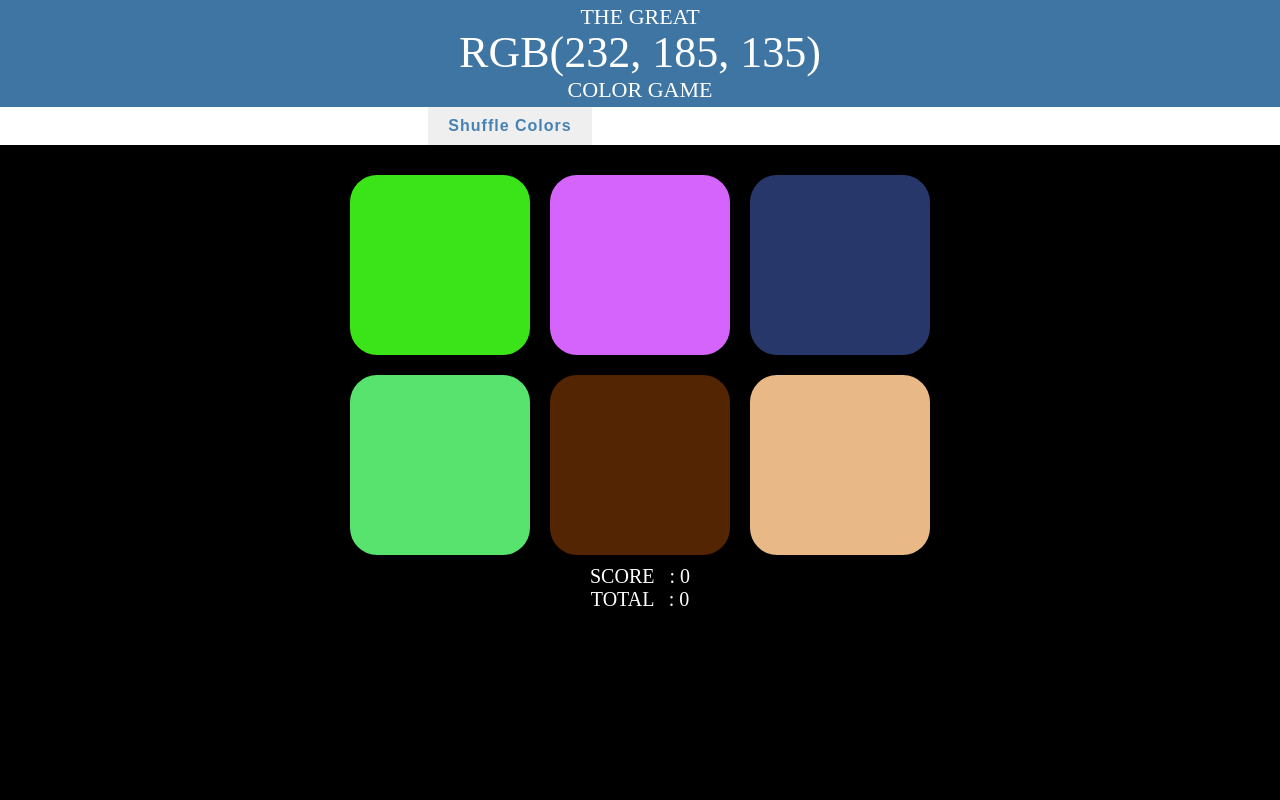
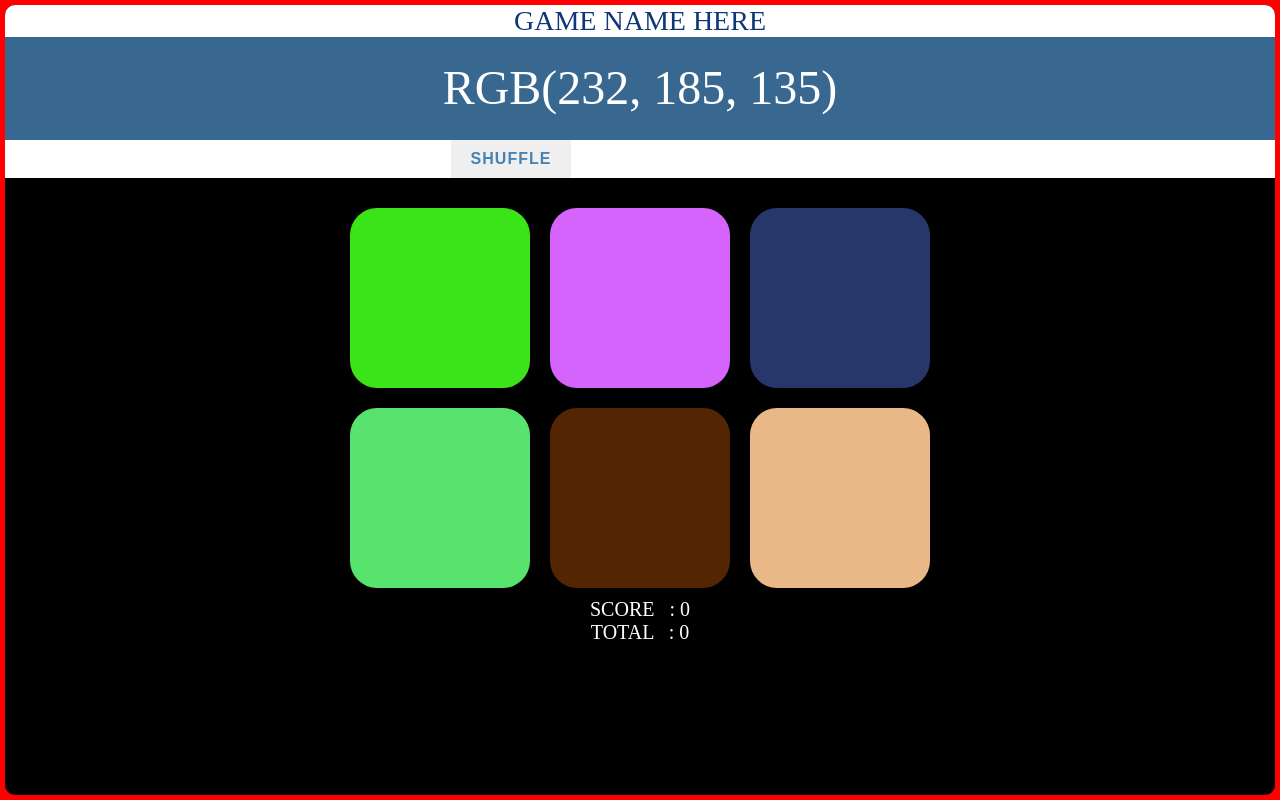
Before and after one commit to steevjames/Tinge, a plain HTML site: page www/index.html in a window 1280 px wide. Drawn offline with Linux system fonts and the light colour scheme.

Commit message:
changed look

```diff
--- a/www/index.html
+++ b/www/index.html
@@ -7,14 +7,17 @@
 </head>
 
 <body>
+	<div id="overlay">
+		<div id="topmost">
+			Game Name Here
+		</div>
 	<div id="header">
-		<div id="topbar">The Great
-			<br>
+		<div id="topbar">
 			<span id="curColor">RGB</span>
-			<br> Color game</div>
+		</div>
 	</div>
 	<div id="menu">
-		<button id="reset">Shuffle Colors</button>
+		<button id="reset">SHUFFLE</button>
 		<span id="result"></span>
 	</div>
 	<div id="container">
@@ -34,6 +37,7 @@
 			</div>
 		</div>
 	</div>
+	</div>
 
 	<script type="text/javascript" src="script.js"></script>
 </body>
--- a/www/script.js
+++ b/www/script.js
@@ -29,8 +29,8 @@ function setUpSquareBox() {
 			}
 			else {
 				score++;
-				alert("correct");
-				resultDisplay.textContent = "Correct!"
+				alert("Correct");
+				resultDisplay.textContent = "Correct !"
 				reset.textContent = "Play Again?";
 				changeColors(pickedColor);
 				resetPage();
@@ -57,7 +57,7 @@ function resetPage() {
 	}
 	//header.style.backgroundColor = "steelblue";
 	resultDisplay.textContent = "";
-	reset.textContent = "Shuffle Colors";
+	reset.textContent = "SHUFFLE";
 }
 
 
--- a/www/style.css
+++ b/www/style.css
@@ -1,9 +1,33 @@
 body{
-	background-color: black;
+	background-color: red;
 	text-transform: uppercase;
 	color: white;
-	margin: 0px;
+	padding: 5px;
+	margin:0px;
 	font-family: "Montserrat","Avenir";
+}
+
+*{
+	transition: all .5s;
+}
+
+#overlay{
+	background-color: black;
+	color: white;
+	position:absolute;
+	left:5px;
+	right:5px;
+	top:5px;
+	bottom:5px;
+	border-radius:10px;
+	overflow:auto;
+}
+
+#topmost{
+	background-color:white;
+	color:#0f3777;
+	text-align: center;
+	font-size:3.5vh;
 }
 
 #container{
@@ -27,12 +51,9 @@ body{
 	margin: 0px;
 	font-weight: normal;
 	line-height: 1.1;
-	font-size:22px;
+	font-size:6vh;
 }
 
-h3{
-	float: left;
-}
 
 #menu{
 	background-color: white;
@@ -48,7 +69,7 @@ h3{
 }
 
 #curColor{
-	font-size: 200%;
+
 }
 
 button{
@@ -78,6 +99,7 @@ button:hover{
 	font-size:20px;
 }
 #topbar{
-	background-color:rgba(0,0,0,.1);
-	padding:5px;
+	background-color:rgba(0,0,0,.2);
+	padding-top:25px;
+	padding-bottom:25px;
 }
```
